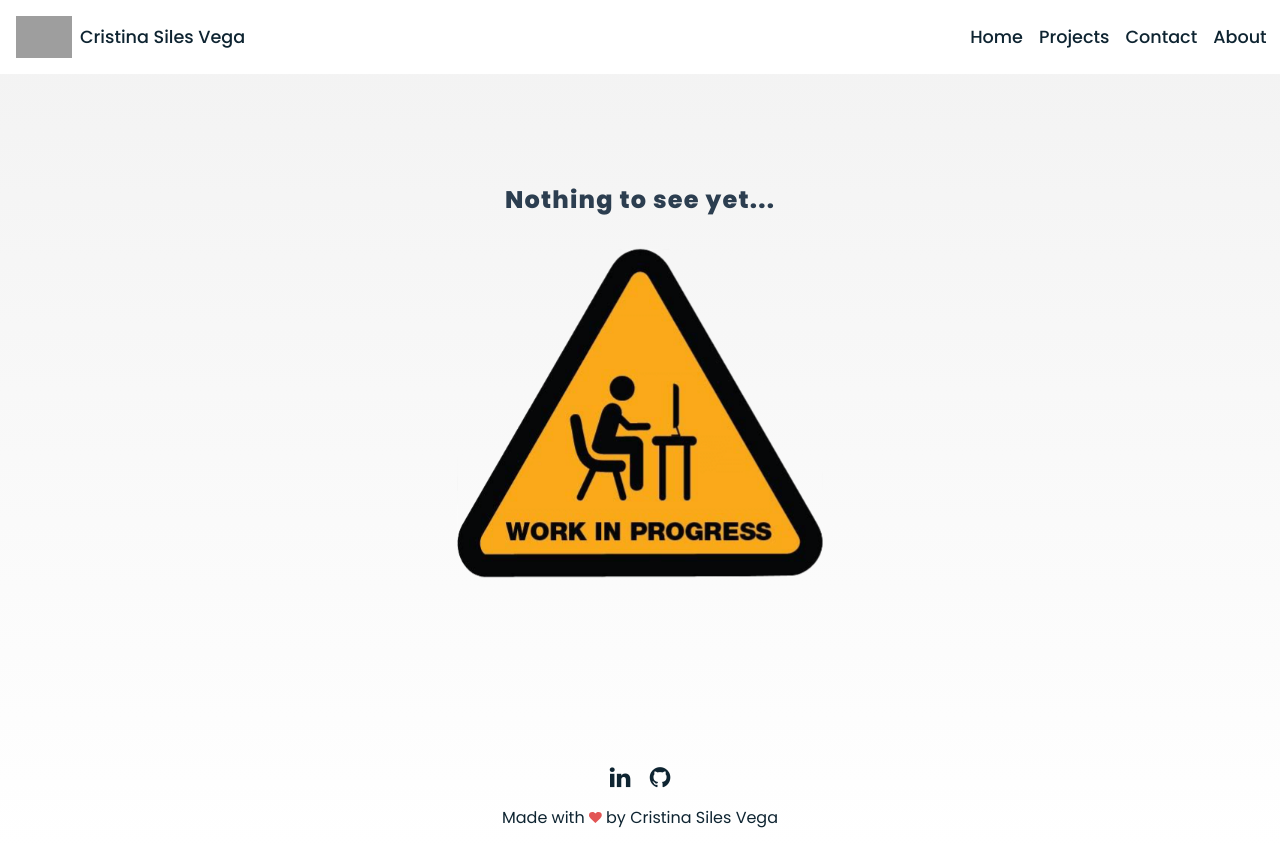
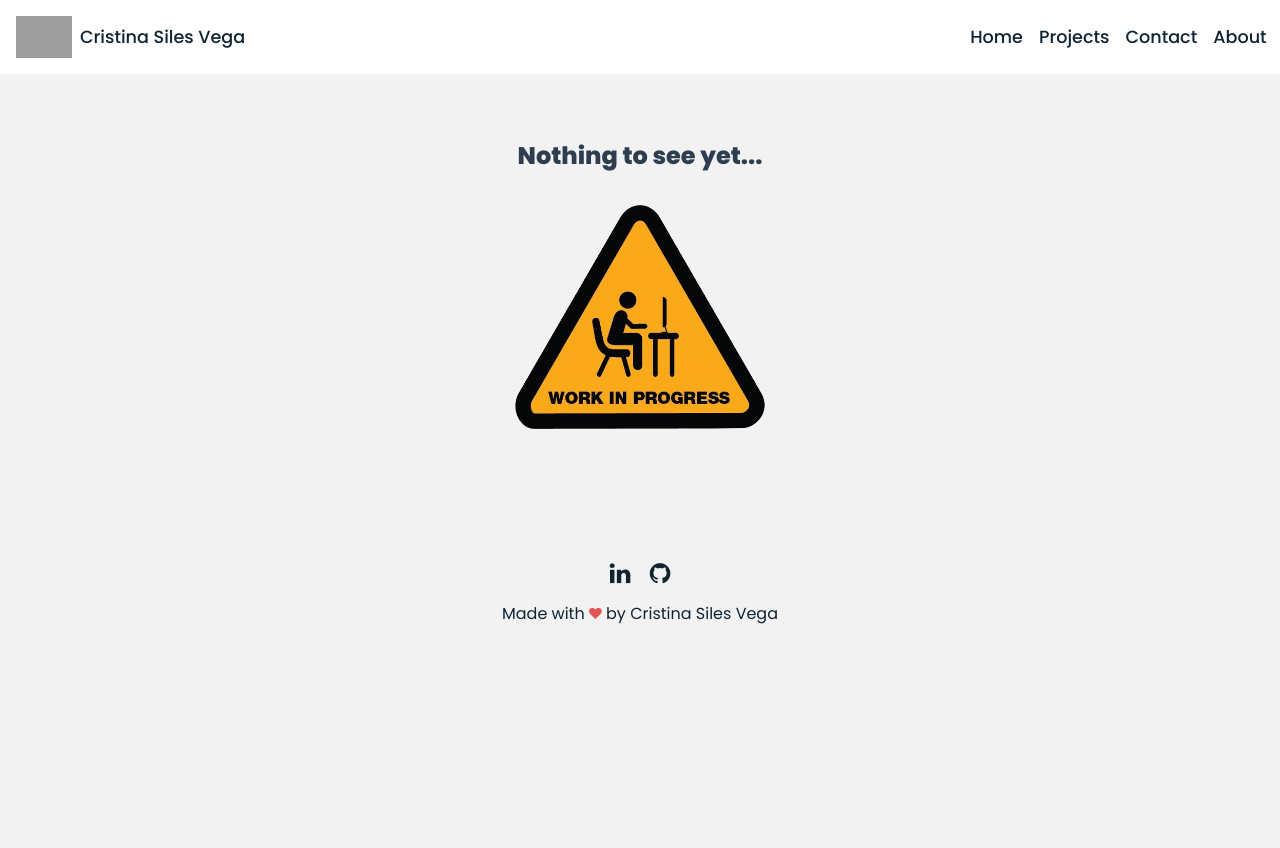
Before and after one commit to criSiles/dummy-vue-project, a Vue app: page /workinprogress in a window 1280 px wide. After the commit the page ends 816 px from the top, so only its background shows below. Built offline with nearby package versions, Linux system fonts and the light colour scheme; grey boxes are pictures that could not be loaded.

Commit message:
Fixing WIP

```diff
--- a/src/views/ProjectsWipView.vue
+++ b/src/views/ProjectsWipView.vue
@@ -1,85 +1,33 @@
 <template>
-  <section class="all-container">
-    <header>
-      <GeneralHeader />
-    </header>
-    <main>
-      <h1>Nothing to see yet...</h1>
-      <img src="../assets/wip.png" alt="WIP" />
-    </main>
-    <footer>
-      <GeneralFooter />
-    </footer>
-  </section>
+    <GeneralHeader/>
+    <h1> Nothing to see yet...</h1>
+    <img src="../assets/wip.png" alt="WIP" />
+     <GeneralFooter/>
 </template>
 <script>
-import GeneralHeader from "@/components/GeneralHeader.vue";
-import GeneralFooter from "@/components/GeneralFooter.vue";
+import GeneralHeader from '@/components/GeneralHeader.vue';
+import GeneralFooter from '@/components/GeneralFooter.vue';
 export default {
-  name: "ProjectsWip",
-  components: {
+    name: "ProjectsWip",
+    components: {
     GeneralHeader,
     GeneralFooter,
-  },
-};
+    }
+}
 </script>
 <style scoped>
-.all-container {
-  display: grid;
-  grid-template-rows: auto 1fr auto;
-  min-height: 100vh;
-  margin: 0;
-  font-family: "Poppins";
-  background: linear-gradient(to bottom, #f2f2f2, white);
-  padding-bottom: 3rem;
+img {
+  width: 100%;
+  max-width: 250px;
+  height: auto;}
+
+h1{
+    text-align: center;
+    font-size: 1.5rem;
+    margin-top: 4rem;
+    margin-bottom: 2rem;
 }
-
-main {
-  display: flex;
-  flex-direction: column;
-  align-items: center;
-  justify-content: center;
-  padding: 2rem;
-  text-align: center;
-}
-@keyframes typing {
-  from {
-    width: 0;
-  }
-  to {
-    width: 100%;
-  }
-}
-
-@keyframes fadeIn {
-  from {
-    opacity: 0;
-  }
-  to {
-    opacity: 1;
-  }
-}
-
-
-h1 {
-  overflow: hidden; /* Ensures the content is not revealed until the animation */
-  /* border-right: .15em solid orange; The typwriter cursor */
-  white-space: nowrap; /* Keeps the content on a single line */
-  margin: 0 auto; /* Gives that scrolling effect as the typing happens */
-  letter-spacing: 0.05em; /* Adjust as needed */
-  animation: typing 8s steps(40, end);
-}
-
-img {
-  opacity: 0;
-  animation: fadeIn 2s ease-in 1;
-  animation-fill-mode: forwards;
-  height: 60%;
-  margin-top: 2rem;
-}
-
-footer {
-  margin-top: 2rem;
-  margin-bottom: -1.2rem;
+footer{
+    margin-top: 7rem;
 }
 </style>
```
